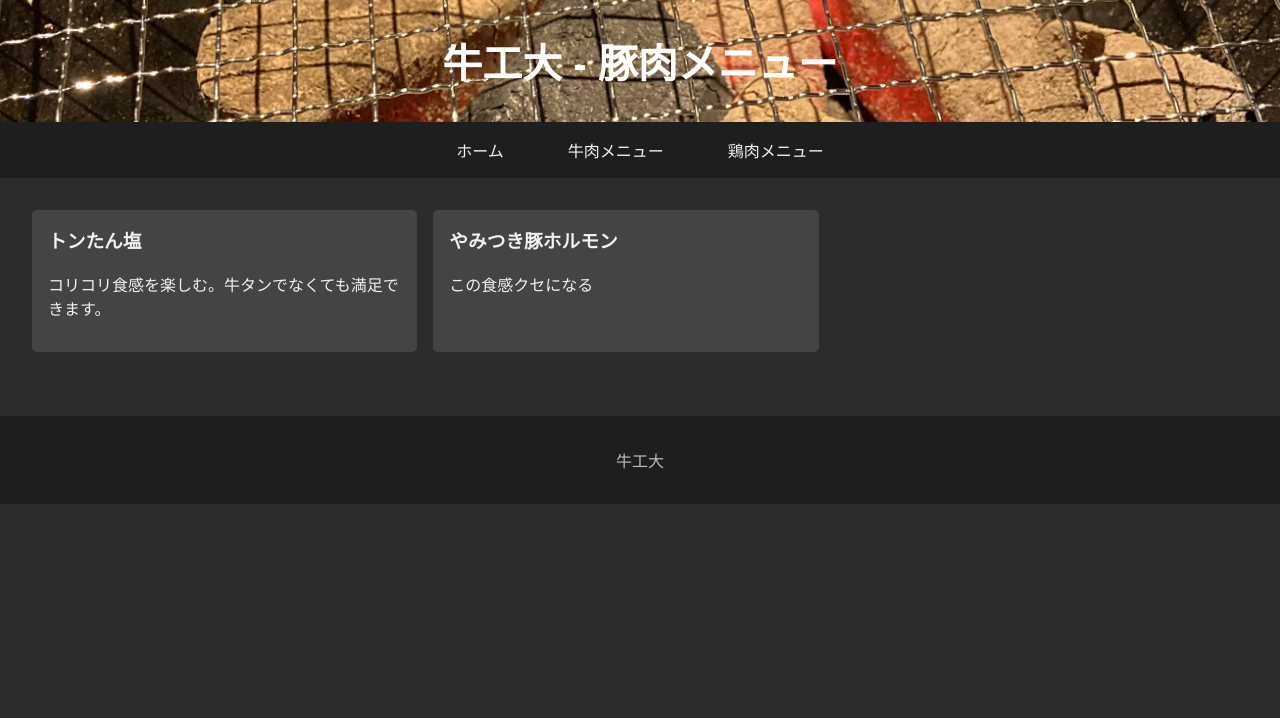
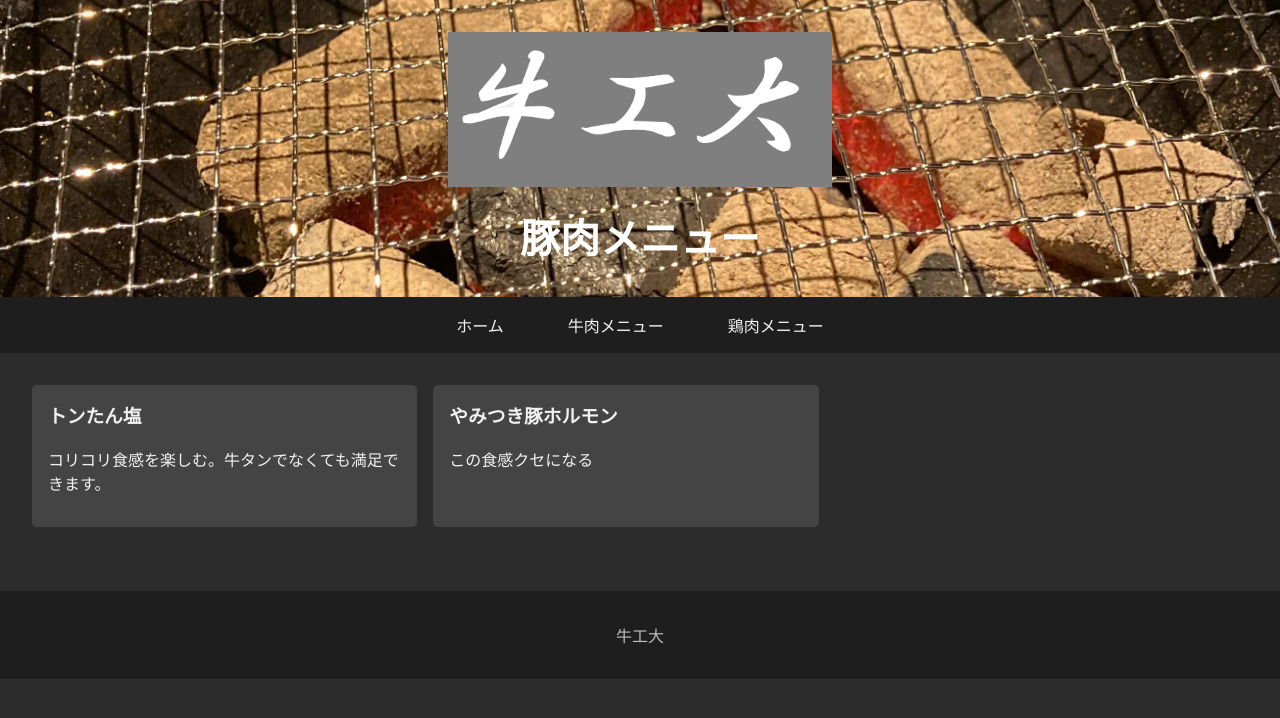
Before and after one commit to naonoob/2024CG, a plain HTML site: page menu-pork.html in a window 1280 px wide. Drawn offline with Linux system fonts and the light colour scheme.

Commit message:
Update menu-pork.html

```diff
--- a/menu-pork.html
+++ b/menu-pork.html
@@ -8,7 +8,8 @@
 </head>
 <body>
     <header>
-        <h1>牛工大 - 豚肉メニュー</h1>
+        <img src="title.jpg" alt="牛工大ロゴ" class="logo">
+        <h1>豚肉メニュー</h1>
     </header>
     <nav>
         <ul>
```
